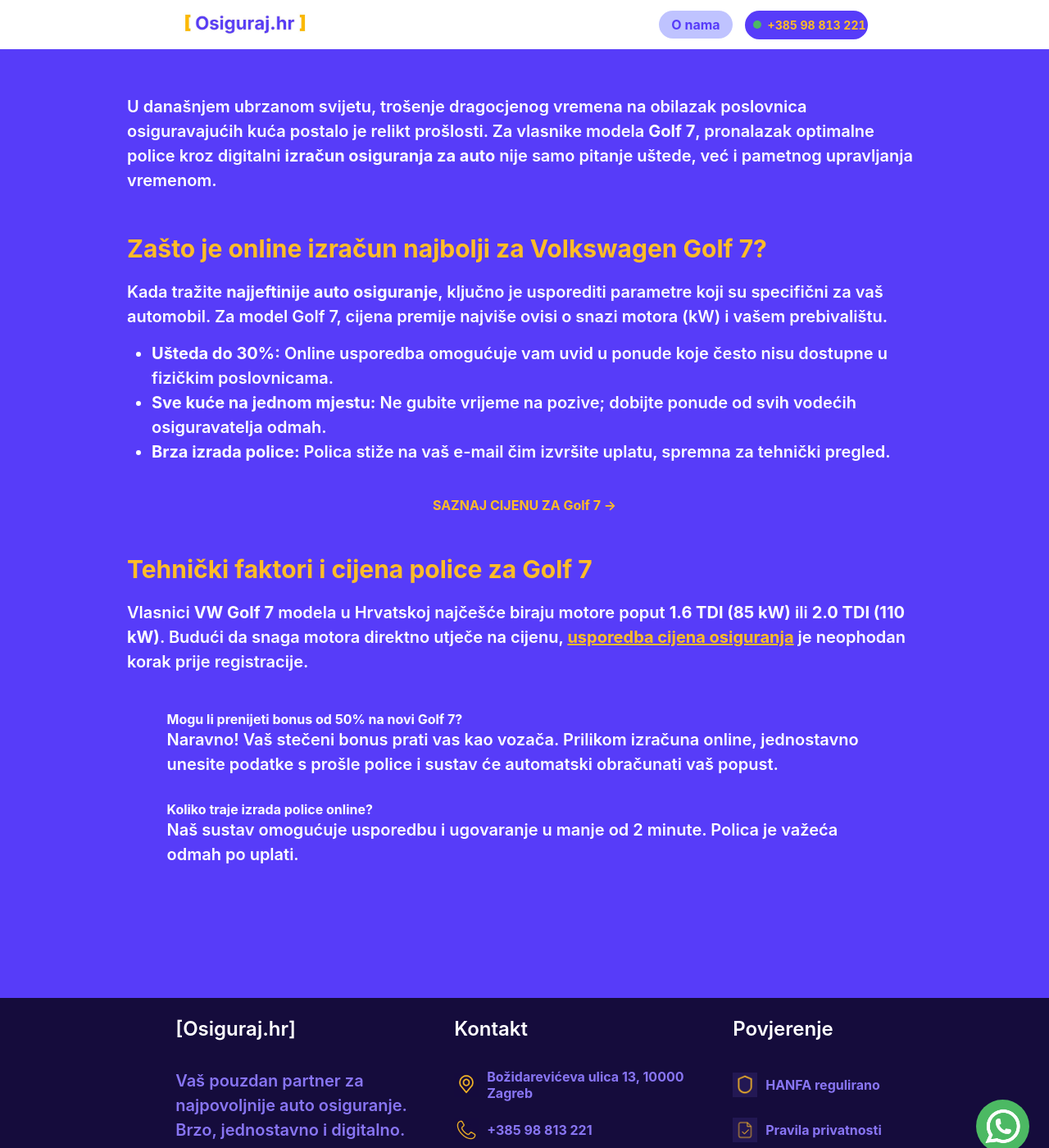
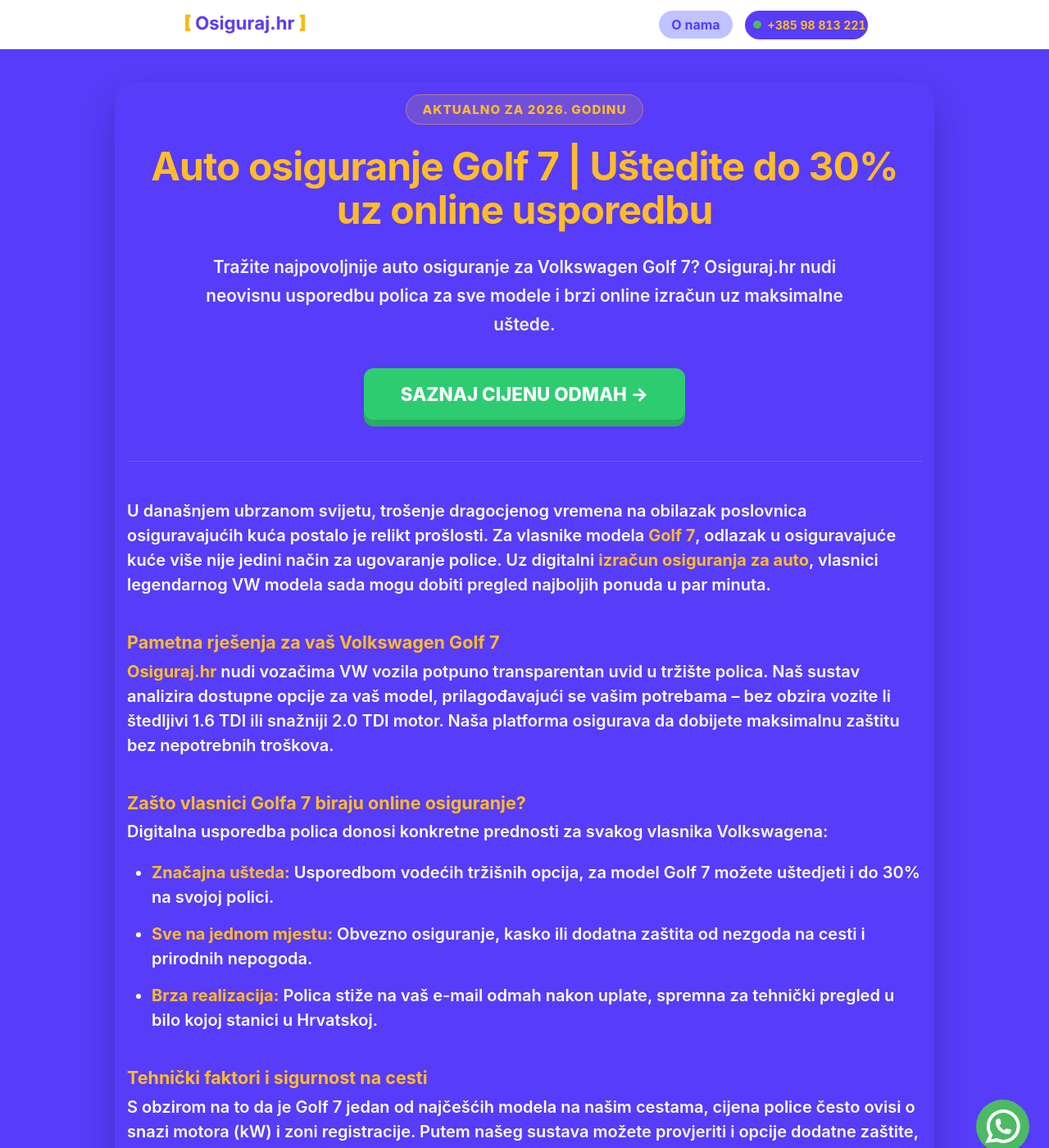
Before and after one commit to Filip-Gale/OsigurajHR, a Jekyll site: the page built from auto-osiguranje/vw-golf-7.md, in a window 1280 px wide and 1400 px high. Shown: the whole window at 82% size. Built offline with Jekyll 4.4.1, drawn with Linux system fonts in a browser that asks for light colours; some of the changed text lies outside the part shown.

Commit message:
Update vw-golf-7.md

```diff
--- a/auto-osiguranje/vw-golf-7.md
+++ b/auto-osiguranje/vw-golf-7.md
@@ -1,40 +1,44 @@
 ---
-layout: post
-title: "Auto osiguranje za VW Golf 7 | Uštedite do 30% u 2026."
-description: "Vozite Volkswagen Golf 7? Saznajte kako do najjeftinije police auto osiguranja uz online usporedbu svih kuća u Hrvatskoj."
+layout: grad
 grad_ime: "Hrvatska"
-marka: "Volkswagen"
-model: "Golf 7"
+title: "Auto osiguranje Golf 7 | Uštedite do 30% uz online usporedbu"
 permalink: /auto-osiguranje/vw-golf-7/
+description: "Tražite najpovoljnije auto osiguranje za Volkswagen Golf 7? Osiguraj.hr nudi neovisnu usporedbu polica za sve modele i brzi online izračun uz maksimalne uštede."
 ---
 
-<p>U današnjem ubrzanom svijetu, trošenje dragocjenog vremena na obilazak poslovnica osiguravajućih kuća postalo je relikt prošlosti. Za vlasnike modela <strong>{{ page.model }}</strong>, pronalazak optimalne police kroz digitalni <strong>izračun osiguranja za auto</strong> nije samo pitanje uštede, već i pametnog upravljanja vremenom.</p>
+U današnjem ubrzanom svijetu, trošenje dragocjenog vremena na obilazak poslovnica osiguravajućih kuća postalo je relikt prošlosti. Za vlasnike modela **Golf 7**, odlazak u osiguravajuće kuće više nije jedini način za ugovaranje police. Uz digitalni **izračun osiguranja za auto**, vlasnici legendarnog VW modela sada mogu dobiti pregled najboljih ponuda u par minuta.
 
-## Zašto je online izračun najbolji za {{ page.marka }} {{ page.model }}?
+### Pametna rješenja za vaš Volkswagen Golf 7
 
-Kada tražite <strong>najjeftinije auto osiguranje</strong>, ključno je usporediti parametre koji su specifični za vaš automobil. Za model {{ page.model }}, cijena premije najviše ovisi o snazi motora (kW) i vašem prebivalištu.
+**Osiguraj.hr** nudi vozačima VW vozila potpuno transparentan uvid u tržište polica. Naš sustav analizira dostupne opcije za vaš model, prilagođavajući se vašim potrebama – bez obzira vozite li štedljivi 1.6 TDI ili snažniji 2.0 TDI motor. Naša platforma osigurava da dobijete maksimalnu zaštitu bez nepotrebnih troškova.
 
-<ul>
-    <li><strong>Ušteda do 30%:</strong> Online usporedba omogućuje vam uvid u ponude koje često nisu dostupne u fizičkim poslovnicama.</li>
-    <li><strong>Sve kuće na jednom mjestu:</strong> Ne gubite vrijeme na pozive; dobijte ponude od svih vodećih osiguravatelja odmah.</li>
-    <li><strong>Brza izrada police:</strong> Polica stiže na vaš e-mail čim izvršite uplatu, spremna za tehnički pregled.</li>
-</ul>
+### Zašto vlasnici Golfa 7 biraju online osiguranje?
 
-<div style="text-align: center; margin: 40px 0;">
-    <a href="/izracunaj-cijenu/" class="btn-saznaj">SAZNAJ CIJENU ZA {{ page.model }} →</a>
+Digitalna usporedba polica donosi konkretne prednosti za svakog vlasnika Volkswagena:
+
+* **Značajna ušteda:** Usporedbom vodećih tržišnih opcija, za model Golf 7 možete uštedjeti i do 30% na svojoj polici.
+* **Sve na jednom mjestu:** Obvezno osiguranje, kasko ili dodatna zaštita od nezgoda na cesti i prirodnih nepogoda.
+* **Brza realizacija:** Polica stiže na vaš e-mail odmah nakon uplate, spremna za tehnički pregled u bilo kojoj stanici u Hrvatskoj.
+
+### Tehnički faktori i sigurnost na cesti
+
+S obzirom na to da je Golf 7 jedan od najčešćih modela na našim cestama, cijena police često ovisi o snazi motora (kW) i zoni registracije. Putem našeg sustava možete provjeriti i opcije dodatne zaštite, poput osiguranja stakala ili pomoći na cesti, što je ključno za vozače koji rade puno kilometara.
+
+<div class="faq-section">
+    <h3>Česta pitanja o osiguranju za Golf 7 (FAQ)</h3>
+
+    <div class="faq-item">
+        <h4>Je li osiguranje za Golf 7 skuplje zbog popularnosti modela?</h4>
+        <p>Popularnost modela ne utječe direktno na cijenu obveznog osiguranja, već snaga motora i vaš bonus. Točan <strong>izračun osiguranja za auto</strong> za vaš Golf možete provjeriti odmah putem našeg kalkulatora.</p>
+    </div>
+
+    <div class="faq-item">
+        <h4>Mogu li prenijeti bonus od 50% na novu policu?</h4>
+        <p>Da! Prilikom ugovaranja preko <strong>Osiguraj.hr</strong>, sustav automatski uzima u obzir vaš stečeni bonus kako biste ostvarili maksimalnu uštedu.</p>
+    </div>
+
+    <div class="faq-item">
+        <h4>Vrijedi li digitalna polica odmah na tehničkom pregledu?</h4>
+        <p>Da! Čim uplatite policu online, ona je vidljiva u bazi MUP-a, pa tehnički pregled prolazite bez papira i čekanja u redovima.</p>
+    </div>
 </div>
-
-## Tehnički faktori i cijena police za {{ page.model }}
-
-Vlasnici **VW Golf 7** modela u Hrvatskoj najčešće biraju motore poput **1.6 TDI (85 kW)** ili **2.0 TDI (110 kW)**. Budući da snaga motora direktno utječe na cijenu, <a href="/izracunaj-cijenu/">usporedba cijena osiguranja</a> je neophodan korak prije registracije.
-
-<section class="faq-section">
-    <div class="faq-item">
-        <h4>Mogu li prenijeti bonus od 50% na novi Golf 7?</h4>
-        <p>Naravno! Vaš stečeni bonus prati vas kao vozača. Prilikom izračuna online, jednostavno unesite podatke s prošle police i sustav će automatski obračunati vaš popust.</p>
-    </div>
-    <div class="faq-item">
-        <h4>Koliko traje izrada police online?</h4>
-        <p>Naš sustav omogućuje usporedbu i ugovaranje u manje od 2 minute. Polica je važeća odmah po uplati.</p>
-    </div>
-</section>
```
